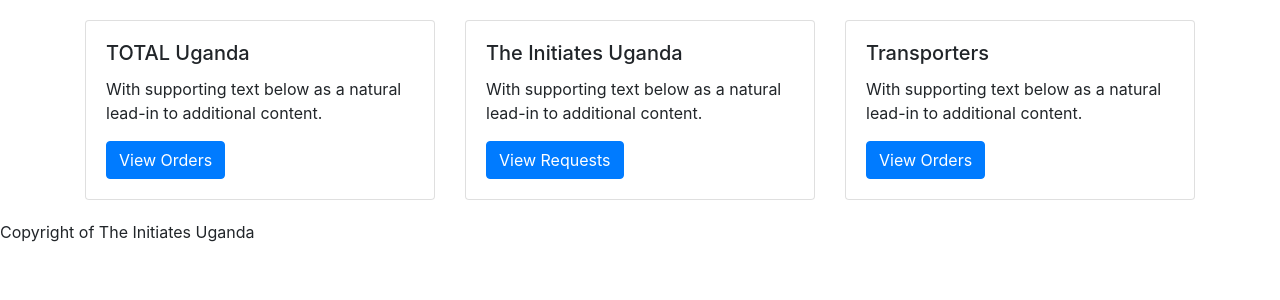
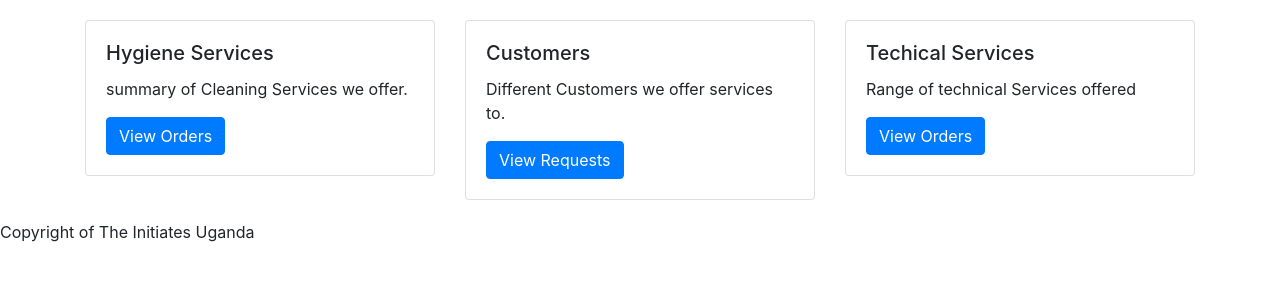
Before and after one commit to malep2007/dag-bragan-erp-backend, a Django app: page / in a window 1280 px wide. Shown: the part 56-356 px from the top of the page. Run offline with Django 3.2, Linux system fonts and the light colour scheme; some libraries are stand-ins or nearby versions.

Commit message:
modified layout views

```diff
--- a/dag_backend/views.py
+++ b/dag_backend/views.py
@@ -1,4 +1,4 @@
 from django.shortcuts import render
 
 def index(request):
-    return render(request, "index.html", {"title":"Home Page"})
+    return render(request, "index.html", { "title": "Home"})
--- a/templates/index.html
+++ b/templates/index.html
@@ -8,8 +8,8 @@
     <div class="col-sm-4">
         <div class="card">
         <div class="card-body">
-            <h5 class="card-title">TOTAL Uganda</h5>
-            <p class="card-text">With supporting text below as a natural lead-in to additional content.</p>
+            <h5 class="card-title">Hygiene Services</h5>
+            <p class="card-text">summary of Cleaning Services we offer.</p>
             <a href="#" class="btn btn-primary">View Orders</a>
         </div>
         </div>
@@ -17,8 +17,8 @@
     <div class="col-sm-4">
         <div class="card">
         <div class="card-body">
-            <h5 class="card-title">The Initiates Uganda</h5>
-            <p class="card-text">With supporting text below as a natural lead-in to additional content.</p>
+            <h5 class="card-title">Customers</h5>
+            <p class="card-text">Different Customers we offer services to.</p>
             <a href="#" class="btn btn-primary">View Requests</a>
         </div>
         </div>
@@ -26,8 +26,8 @@
     <div class="col-sm-4">
         <div class="card">
         <div class="card-body">
-            <h5 class="card-title">Transporters</h5>
-            <p class="card-text">With supporting text below as a natural lead-in to additional content.</p>
+            <h5 class="card-title">Techical Services</h5>
+            <p class="card-text">Range of technical Services offered</p>
             <a href="#" class="btn btn-primary">View Orders</a>
         </div>
         </div>
--- a/templates/layout.html
+++ b/templates/layout.html
@@ -30,8 +30,8 @@
                   Inspections
                 </a>
                 <div class="dropdown-menu" aria-labelledby="navbarDropdown">
-                  <a class="dropdown-item" href="#">Call Off Orders</a>
-                  <a class="dropdown-item" href="#">Transport Requests</a>
+                  <a class="dropdown-item" href="#">View Inspections</a>
+                  <a class="dropdown-item" href="#">Create Report</a>
                   <div class="dropdown-divider"></div>
                   <a class="dropdown-item" href="#">Something else here</a>
                 </div>
```
Also changed, not shown: db.sqlite3.
